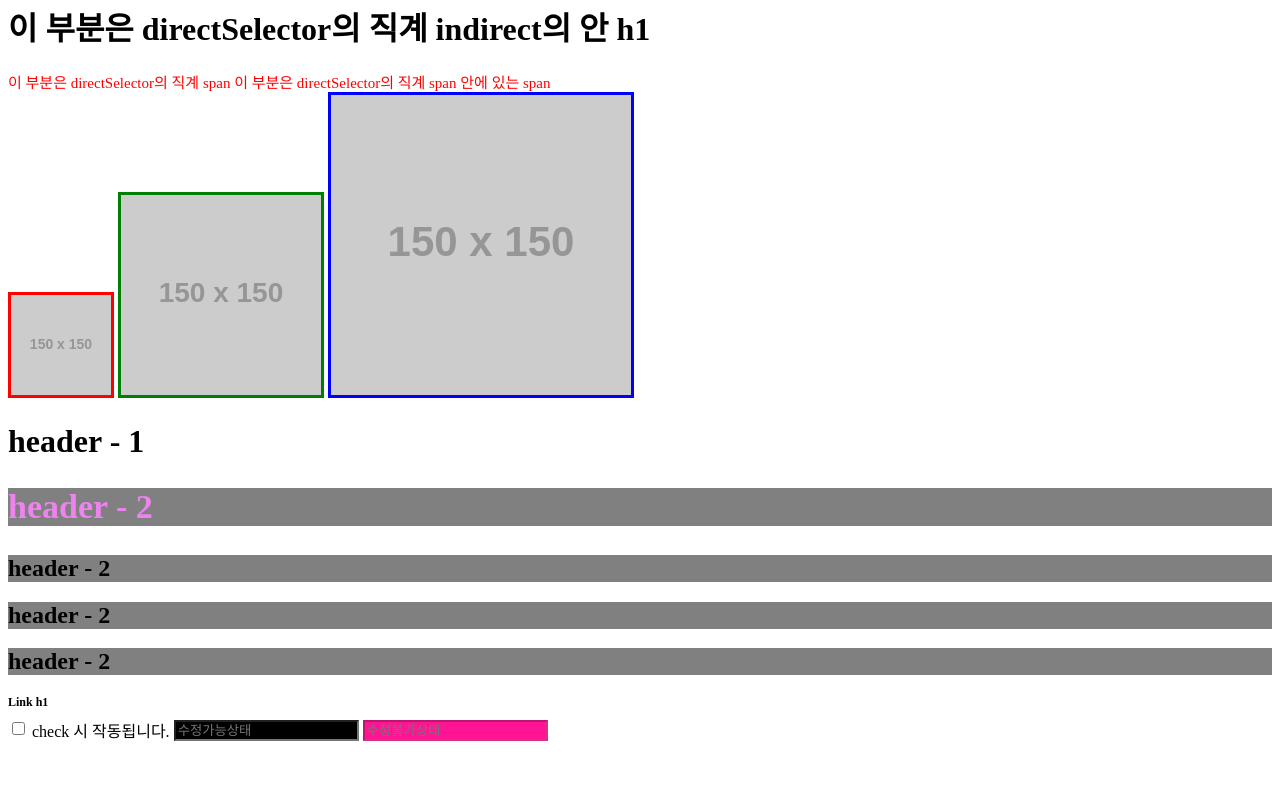
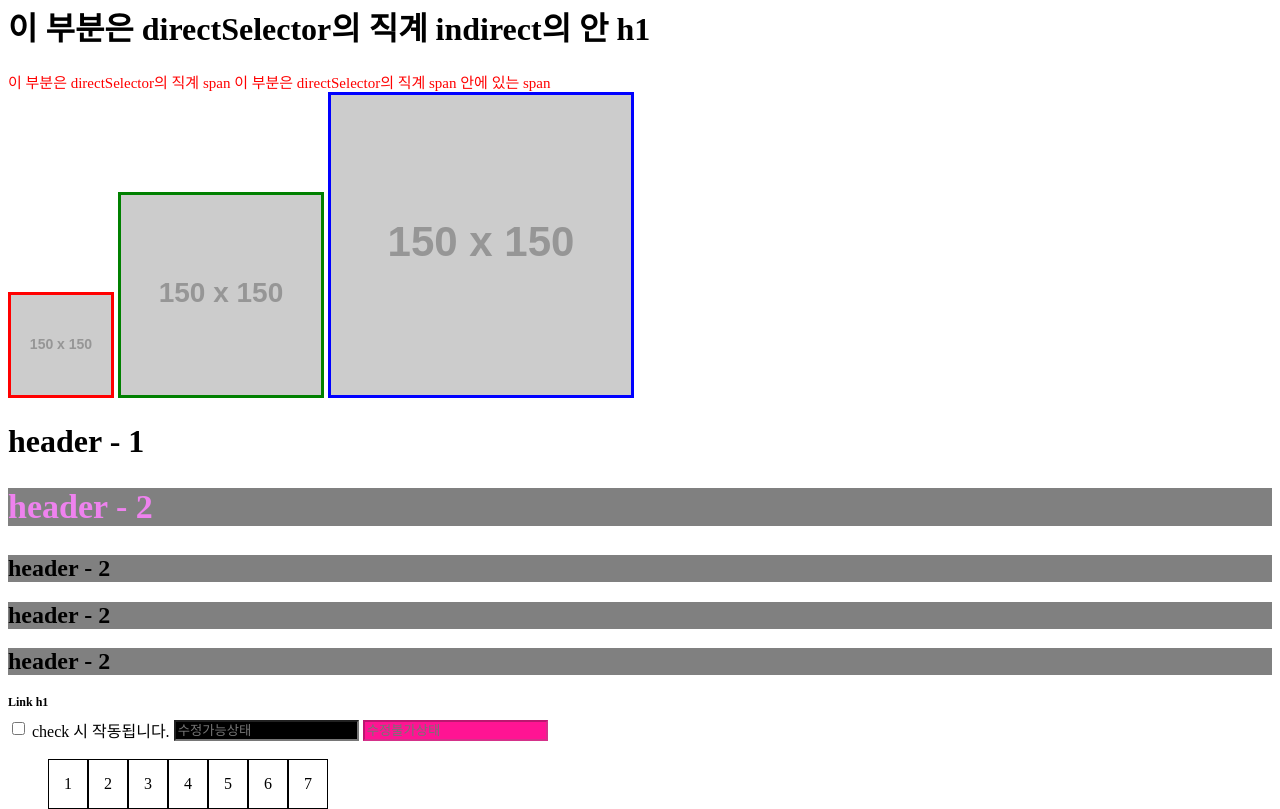
Before and after one commit to hong00412/PM07, a plain HTML site: page CSS/step5/1_selector.html in a window 1280 px wide. Shown: the part 747-1556 px from the top of the page. Before the commit the page ends 1498 px from the top, so only its background shows below. Drawn offline with Linux system fonts and the light colour scheme; placeholder pictures from the web are drawn by us.

Commit message:
normalSelector 진행중

```diff
--- a/CSS/step5/1_selector.html
+++ b/CSS/step5/1_selector.html
@@ -94,5 +94,16 @@
         <input type="text" enabled placeholder="수정가능상태">
         <input type="text" disabled placeholder="수정불가상태">
     </div>
+    <div class="normalSelector">
+        <ul>
+            <li>1</li>
+            <li>2</li>
+            <li>3</li>
+            <li>4</li>
+            <li>5</li>
+            <li>6</li>
+            <li>7</li>
+        </ul>
+    </div>
 </body>
 </html>
--- a/CSS/step5/css/1_selector.css
+++ b/CSS/step5/css/1_selector.css
@@ -123,3 +123,8 @@
 }
 /*  ? input[type='text']:disabled는 동일한 input 속성의 태그 중
     ? 수정 불가능한 상태의 input을 선택할 수 있다.(html 태그에도 attr 적용해주어야 함) */
+
+.normalSelector ul li{
+    float: left; margin: 0; padding: 15px; list-style: none;
+    border: 1px solid black;
+}
```
